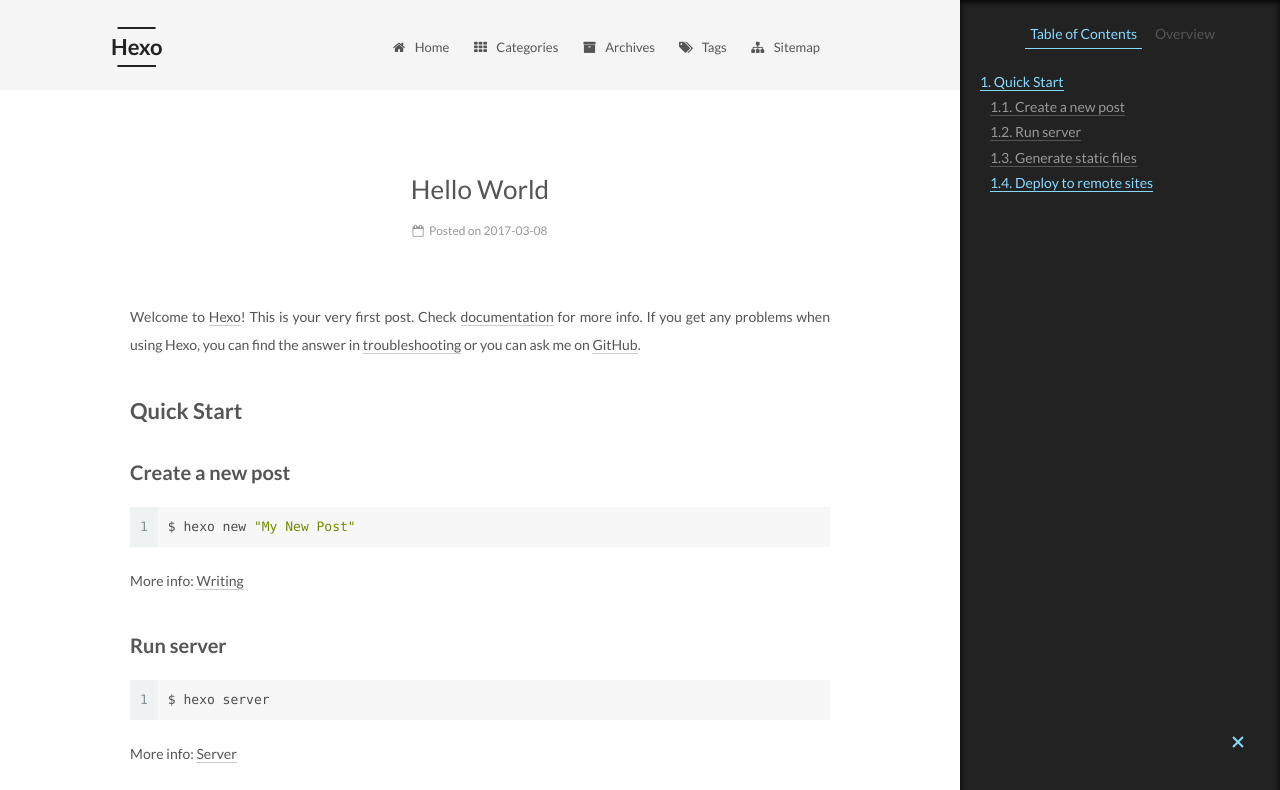
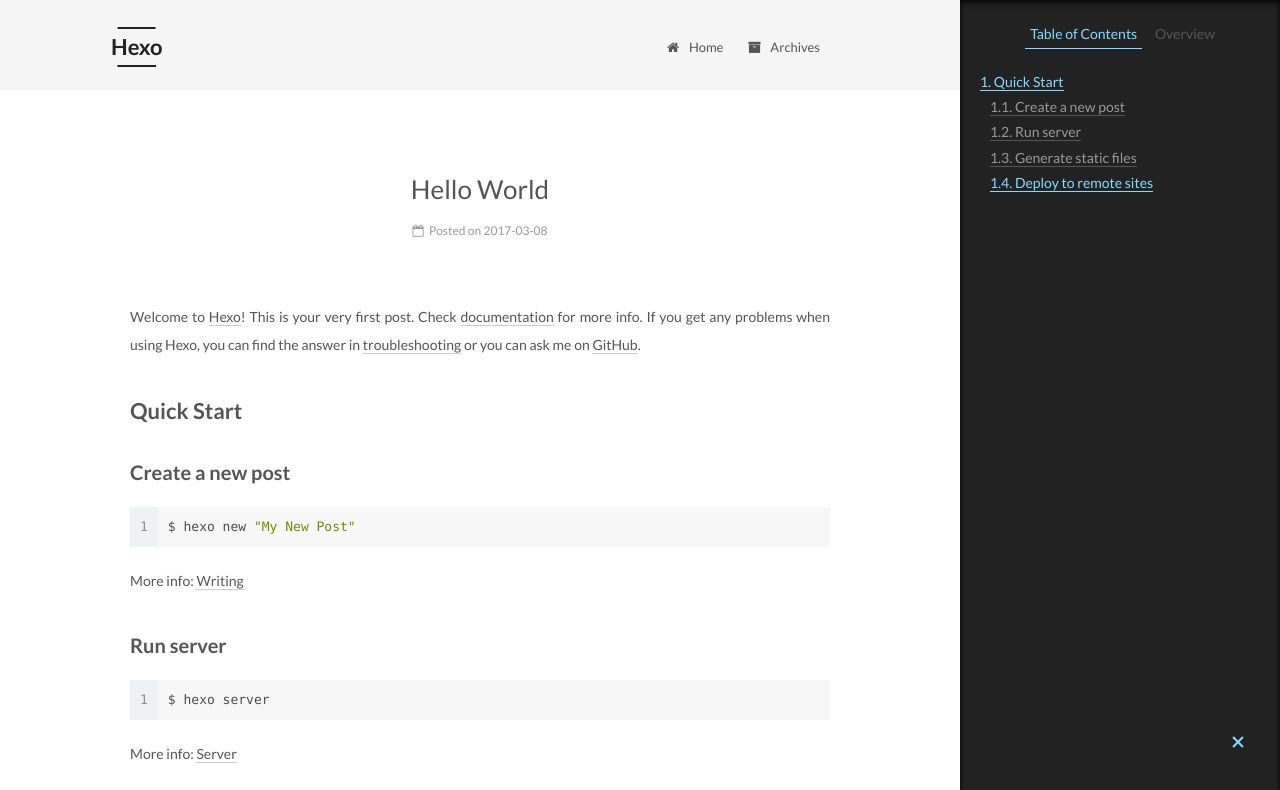
Before and after one commit to BigJoyce/BigJoyce.github.io, a plain HTML site: page 2017/03/08/hello-world/index.html in a window 1280 px wide. Shown: the top 790 px of the page. Drawn offline with Linux system fonts and the light colour scheme.

Commit message:
Site updated: 2017-03-24 19:17:13

```diff
--- a/2017/03/08/hello-world/index.html
+++ b/2017/03/08/hello-world/index.html
@@ -204,42 +204,12 @@ Quick">
         </li>
 
 
-        <li class="menu-item menu-item-categories">
-          <a href="/categories" rel="section">
-
-              <i class="menu-item-icon fa fa-fw fa-th"></i> <br />
-
-            Categories
-          </a>
-        </li>
-
-
         <li class="menu-item menu-item-archives">
           <a href="/archives" rel="section">
 
               <i class="menu-item-icon fa fa-fw fa-archive"></i> <br />
 
             Archives
-          </a>
-        </li>
-
-
-        <li class="menu-item menu-item-tags">
-          <a href="/tags" rel="section">
-
-              <i class="menu-item-icon fa fa-fw fa-tags"></i> <br />
-
-            Tags
-          </a>
-        </li>
-
-
-        <li class="menu-item menu-item-sitemap">
-          <a href="/sitemap.xml" rel="section">
-
-              <i class="menu-item-icon fa fa-fw fa-sitemap"></i> <br />
-
-            Sitemap
           </a>
         </li>
 
--- a/css/main.css
+++ b/css/main.css
@@ -1684,7 +1684,7 @@ pre .javascript .function {
   width: 4px;
   height: 4px;
   border-radius: 50%;
-  background: #6c6a63;
+  background: #94d08b;
 }
 .links-of-blogroll {
   font-size: 13px;
```
Also changed, not shown: 2017/03/09/测试一下/index.html (+0 -30 lines), archives/2017/03/index.html (+0 -30 lines), archives/2017/index.html (+0 -30 lines), archives/index.html (+0 -30 lines), index.html (+0 -30 lines), 新页面newpage/index.html (+0 -30 lines).
